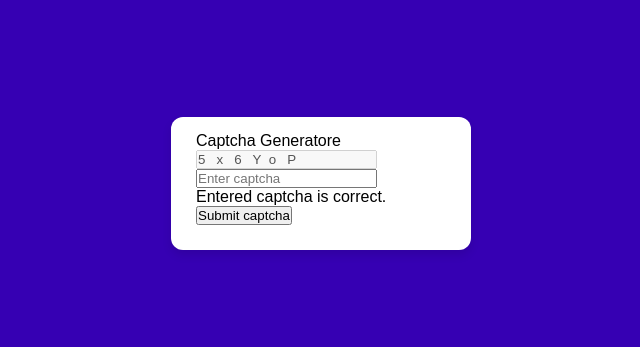
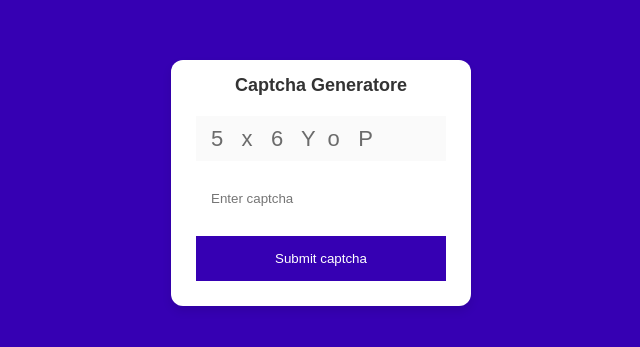
Before and after one commit to Zarpoosh/Captcha_Generatore, a plain HTML site: page index.html in a window 1280 px wide. Shown: the part 217-564 px from the top of the page, without its empty margins (319-959 px from the left). Drawn offline with nearby package versions, Linux system fonts and the light colour scheme.

Commit message:
finished style

```diff
--- a/css/main.css
+++ b/css/main.css
@@ -7,20 +7,77 @@
   font-family: "Poppins", sans-serif;
 }
 
-body{
+body {
   height: 100vh;
   display: flex;
   align-items: center;
   justify-content: center;
-    background:rgb(54, 0, 179);
+  background: rgb(54, 0, 179);
 }
 
-.container{
+.container {
   position: relative;
-    background:#fff;
+  background: #fff;
   max-width: 300px;
   border-radius: 12px;
   width: 100%;
   padding: 15px 25px 25px;
   box-shadow: 0 5px 10px rgba(0, 0, 0, 0.1);
 }
+
+header {
+  color: #333;
+  margin-bottom: 20px;
+  font-size: 18px;
+  font-weight: 600;
+  text-align: center;
+}
+
+.input_field {
+  height: 45px;
+  margin-top: 15px;
+  width: 100%;
+}
+
+.input_field {
+  height: 45px;
+  margin-top: 15px;
+  width: 100%;
+}
+
+.input_field input,
+.button button{
+    height: 100%;
+    width: 100%;
+    outline: none;
+    border: none;
+}
+.input_field input{
+    padding: 0 15px;
+    border: 1x solid rgba(0, 0, 0, 0.1);
+}
+
+.captcha_box input{
+    color: #6b6b6b;
+    font-size: 22px;
+    pointer-events: none;
+}
+.captcha_input input:focus{
+    box-shadow: 0 1px 1px rgba(0, 0, 0, 0.08) ;
+
+}
+.message{
+    font-size: 14px;
+    margin: 14px 0;
+    color: #826afb;
+    display: none;
+}
+
+.button button{
+    background:#3600B3 ;
+    color: #fff;
+    cursor: pointer;
+}
+.button button:active{
+    transform:  scale(0.99);
+}
```
Lines whose indentation alone changed are shown as unchanged.
